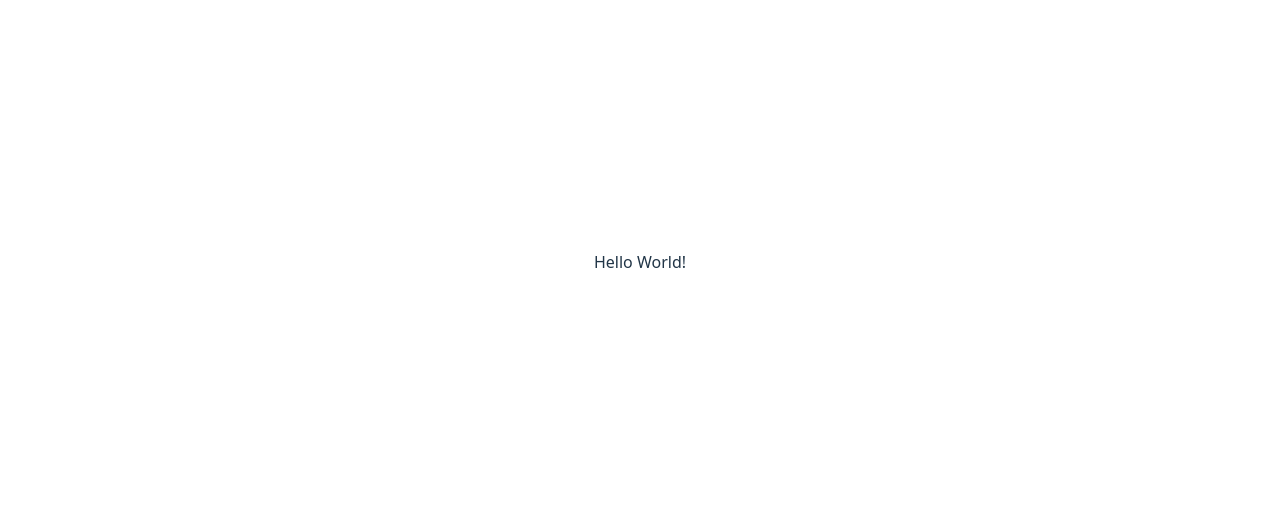
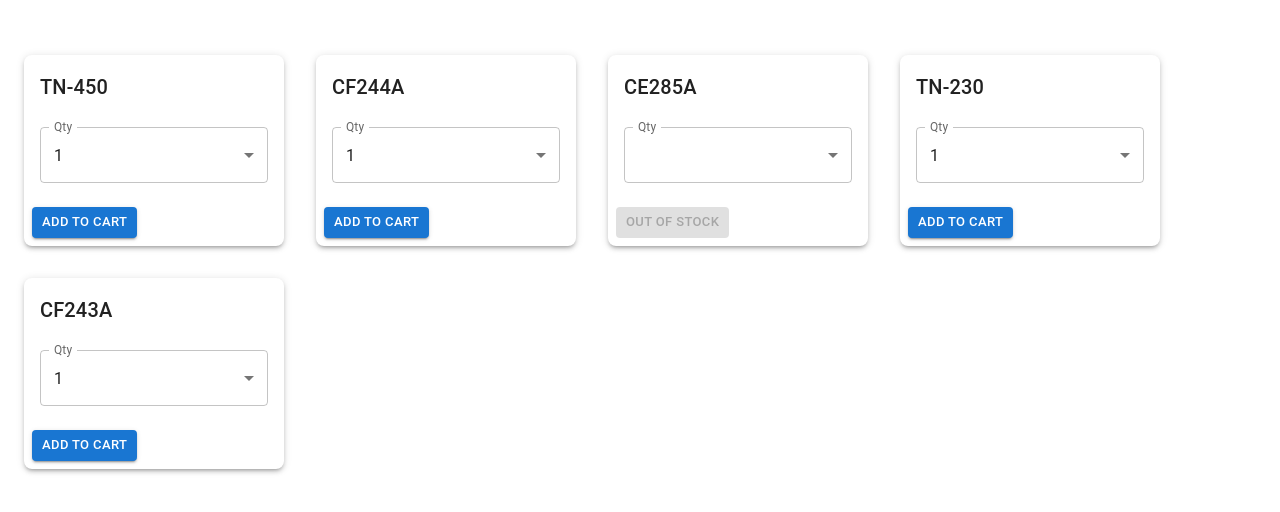
Before and after one commit to armani79/TonerManagerFrontend, a React (Vite) app: page / in a window 1280 px wide. Shown: the part 138-650 px from the top of the page. Built offline with nearby package versions, Linux system fonts and the light colour scheme.

Commit message:
adding TonerCard component

```diff
--- a/src/App.jsx
+++ b/src/App.jsx
@@ -1,10 +1,18 @@
-import "./App.css";
+import { Container, Grid } from "@mui/material";
+import TonerCard from "./components/TonerCard";
+import { tonerData } from "./data/toners";
 
 function App() {
    return (
-      <>
-         <p> Hello World! </p>
-      </>
+      <Container>
+         <Grid container spacing={4}>
+            {tonerData.map((toner) => (
+               <Grid item key={toner.id}>
+                  <TonerCard toner={toner} />
+               </Grid>
+            ))}
+         </Grid>
+      </Container>
    );
 }
 
--- a/src/components/TonerCard.jsx
+++ b/src/components/TonerCard.jsx
@@ -15,9 +15,8 @@ export default function TonerCard({ toner }) {
    const [qty, setQty] = useState(1);
 
    const handleAdd = () => {
-      console.log("Add to cartL", { ...toner, qty });
+      console.log("Add to cart", { ...toner, qty });
    };
-}
 
    return (
       <Card sx={{ width: 260, boxShadow: 3, borderRadius: 2 }}>
@@ -56,3 +55,4 @@ return (
          </CardActions>
       </Card>
    );
+}
--- /dev/null
+++ b/src/data/toners.js
@@ -0,0 +1,9 @@
+// TEMPORARY DATA FOR TONERS
+
+export const tonerData = [
+   { id: 1, model: "TN-450", stock: 15, color: "Black" },
+   { id: 2, model: "CF244A", stock: 8, color: "Black" },
+   { id: 3, model: "CE285A", stock: 0, color: "Black" },
+   { id: 4, model: "TN-230", stock: 20, color: "Cyan" },
+   { id: 5, model: "CF243A", stock: 5, color: "Cyan" },
+];
```
Lines whose indentation alone changed are shown as unchanged.
